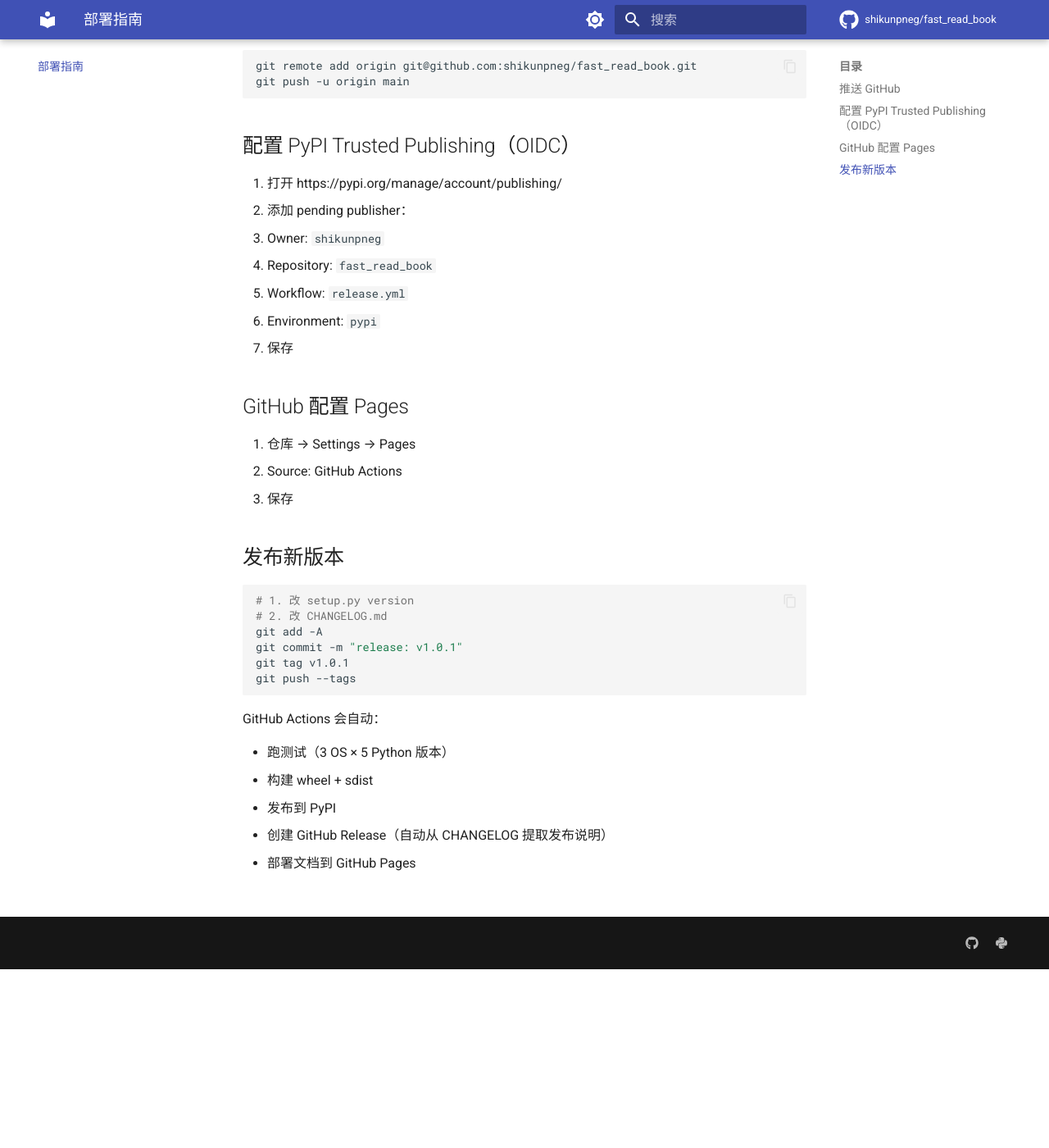
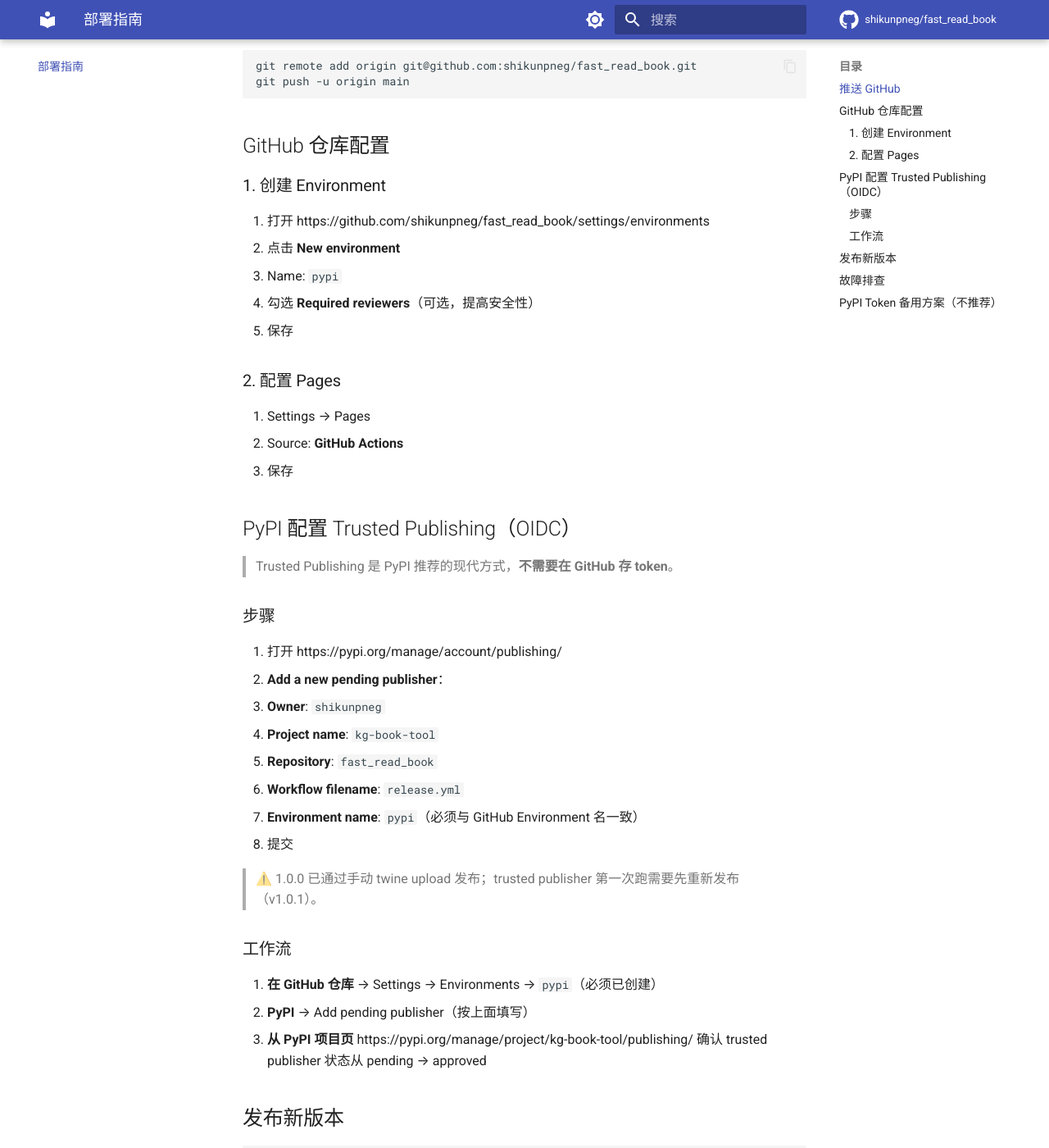
Before and after one commit to shikunpneg/fast_read_book, an MkDocs documentation site: the page built from docs/deploy.md, in a window 1280 px wide and 1400 px high, scrolled down 218 px. Shown: the whole window at 82% size. Built offline with MkDocs 1.6.1 and Material for MkDocs 9.7.7, drawn with Linux system fonts in a browser that asks for light colours; comment, search, counter and statistics services are not loaded; some of the changed text lies outside the part shown.

Commit message:
更新readme

````diff
--- a/docs/deploy.md
+++ b/docs/deploy.md
@@ -7,26 +7,49 @@
 git push -u origin main
 ```
 
-## 配置 PyPI Trusted Publishing（OIDC）
+## GitHub 仓库配置
+
+### 1. 创建 Environment
+
+1. 打开 https://github.com/shikunpneg/fast_read_book/settings/environments
+2. 点击 **New environment**
+3. Name: `pypi`
+4. 勾选 **Required reviewers**（可选，提高安全性）
+5. 保存
+
+### 2. 配置 Pages
+
+1. Settings → Pages
+2. Source: **GitHub Actions**
+3. 保存
+
+## PyPI 配置 Trusted Publishing（OIDC）
+
+> Trusted Publishing 是 PyPI 推荐的现代方式，**不需要在 GitHub 存 token**。
+
+### 步骤
 
 1. 打开 https://pypi.org/manage/account/publishing/
-2. 添加 pending publisher：
-   - Owner: `shikunpneg`
-   - Repository: `fast_read_book`
-   - Workflow: `release.yml`
-   - Environment: `pypi`
-3. 保存
+2. **Add a new pending publisher**：
+   - **Owner**: `shikunpneg`
+   - **Project name**: `kg-book-tool`
+   - **Repository**: `fast_read_book`
+   - **Workflow filename**: `release.yml`
+   - **Environment name**: `pypi`（必须与 GitHub Environment 名一致）
+3. 提交
 
-## GitHub 配置 Pages
+> ⚠️ 1.0.0 已通过手动 twine upload 发布；trusted publisher 第一次跑需要先重新发布（v1.0.1）。
 
-1. 仓库 → Settings → Pages
-2. Source: GitHub Actions
-3. 保存
+### 工作流
+
+1. **在 GitHub 仓库** → Settings → Environments → `pypi`（必须已创建）
+2. **PyPI** → Add pending publisher（按上面填写）
+3. **从 PyPI 项目页** https://pypi.org/manage/project/kg-book-tool/publishing/ 确认 trusted publisher 状态从 pending → approved
 
 ## 发布新版本
 
 ```bash
-# 1. 改 setup.py version
+# 1. 改 setup.py 中的 version
 # 2. 改 CHANGELOG.md
 git add -A
 git commit -m "release: v1.0.1"
@@ -38,6 +61,32 @@
 
 - 跑测试（3 OS × 5 Python 版本）
 - 构建 wheel + sdist
-- 发布到 PyPI
+- 通过 Trusted Publishing 发布到 PyPI
 - 创建 GitHub Release（自动从 CHANGELOG 提取发布说明）
 - 部署文档到 GitHub Pages
+
+## 故障排查
+
+| 错误 | 解决 |
+|------|------|
+| `invalid-publisher` | 检查 PyPI trusted publisher 配置 + GitHub Environment 名称一致 |
+| `Environment name 'pypi' not found` | 在 GitHub Settings → Environments 创建 `pypi` |
+| `403 Forbidden on tag` | tag 必须是 `v*` 格式（如 `v1.0.0`） |
+| `twine check` 失败 | `setup.py` 中 `long_description_content_type` 是否为 `text/markdown` |
+
+## PyPI Token 备用方案（不推荐）
+
+如果不想用 Trusted Publishing：
+
+1. PyPI → Account settings → API tokens → Add token
+2. GitHub → Settings → Secrets and variables → Actions → New repository secret
+   - Name: `PYPI_API_TOKEN`
+   - Value: `pypi-...`
+3. 改 release.yml `publish` 步骤：
+   ```yaml
+   - name: Publish to PyPI (Token)
+     env:
+       TWINE_USERNAME: __token__
+       TWINE_PASSWORD: ${{ secrets.PYPI_API_TOKEN }}
+     run: twine upload dist/*
+   ```
````
Also changed, not shown: README.md (+15 -4 lines), 4 other files.
